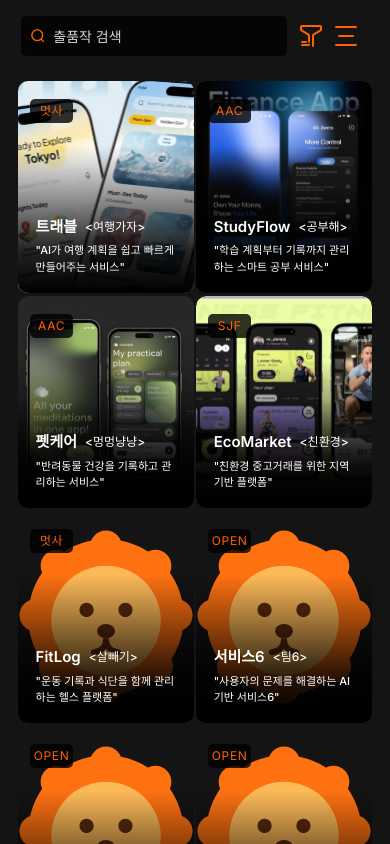
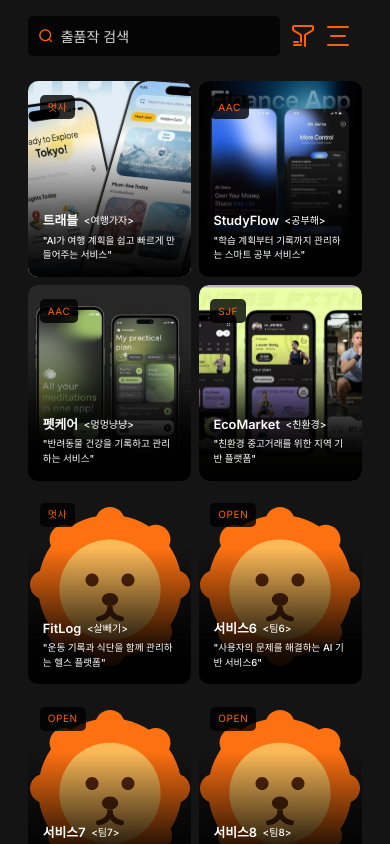
Before and after one commit to likelion-uhheungcon-2026/uhheung-frontend, a React (Vite) app: page /servicelist in a window 390 px wide. Built offline with nearby package versions, Linux system fonts and the light colour scheme.

Commit message:
feat : SeviceList 반응형 설정

```diff
--- a/src/features/ServiceList/components/ServiceList.jsx
+++ b/src/features/ServiceList/components/ServiceList.jsx
@@ -6,12 +6,9 @@ export default function ServiceList({ booths }) {
       className="
         grid
         grid-cols-2
-        justify-items-center
-        gap-x-[8px]
-        gap-y-[0.2rem]
+        gap-[0.5rem]
         mt-[1rem]
         mb-[1.56rem]
-
       "
     >
       {booths.map((booth) => (
--- a/src/features/ServiceList/components/ServiceListItem.jsx
+++ b/src/features/ServiceList/components/ServiceListItem.jsx
@@ -16,7 +16,7 @@ export default function ServiceListItem({ booth }) {
       onClick={handleClick}
       className="
         relative
-        w-[11rem]
+        w-full
         aspect-[11/13.25]
         rounded-[0.625rem]
         overflow-hidden
@@ -25,6 +25,7 @@ export default function ServiceListItem({ booth }) {
     >
       <img
         src={booth.serviceimage}
+        alt={booth.name}
         className="
           absolute
           inset-0
@@ -45,22 +46,23 @@ export default function ServiceListItem({ booth }) {
       <div
         className="
           absolute
-          top-[1.1rem]
-          left-[0.75rem]
+          top-[0.9rem]
+          left-[0.7rem]
         "
       >
         <div
           className="
-            w-[2.7rem]
+            px-[0.5rem]
             h-[1.5rem]
             rounded-[0.3125rem]
             bg-[rgba(0,0,0,0.8)]
             flex
             justify-center
             items-center
-            text-[0.75rem]
+            text-[clamp(0.625rem,2vw,0.75rem)]
             tracking-[0.04rem]
             text-[#FF6000]
+            whitespace-nowrap
           "
         >
           {booth.tag}
@@ -73,17 +75,22 @@ export default function ServiceListItem({ booth }) {
           bottom-0
           left-0
           w-full
-          px-[1.1rem]
-          pb-[1.1rem]
+          px-[0.9rem]
+          pb-[0.9rem]
           text-white
         "
       >
-        <div className="flex items-center gap-[0.5rem]">
-          <div className="text-[0.9375rem] font-semibold">{booth.name}</div>
-          <div className="text-[0.75rem] font-medium">&lt;{booth.team}&gt;</div>
+        <div className="flex items-center gap-[0.35rem] flex-wrap">
+          <div className="text-[clamp(0.8rem,2.5vw,0.9375rem)] font-semibold">
+            {booth.name}
+          </div>
+
+          <div className="text-[clamp(0.625rem,2vw,0.75rem)] font-medium">
+            &lt;{booth.team}&gt;
+          </div>
         </div>
 
-        <div className="text-[0.6875rem] font-medium mt-[0.25rem]">
+        <div className="mt-[0.2rem] text-[clamp(0.6rem,1.8vw,0.6875rem)] font-medium line-clamp-2">
           "{booth.maincontent}"
         </div>
       </div>
```
